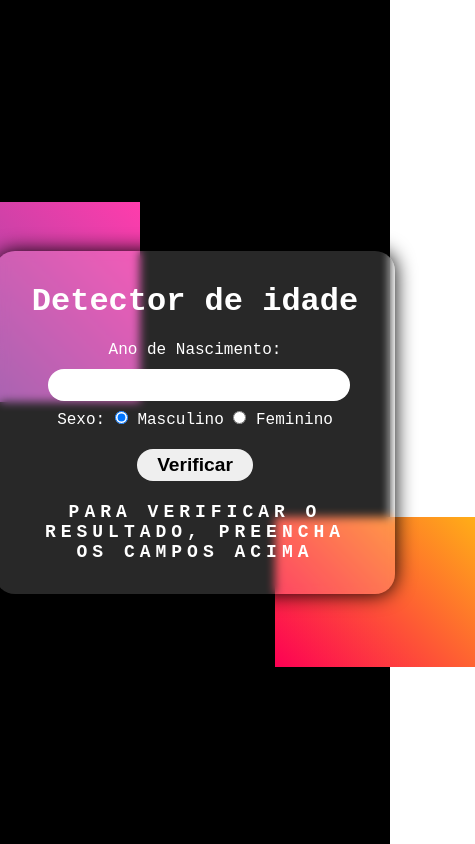
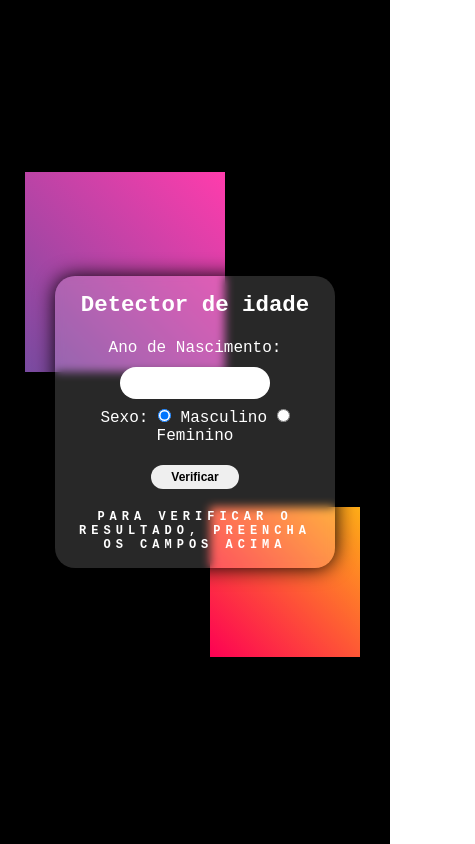
Before and after one commit to JuniorMacedo91/age-detector, a plain HTML site: page index.html in a window 390 px wide. Shown: the whole page, 475 px wide, since content can reach past the window. Drawn offline with Linux system fonts and the light colour scheme.

Commit message:
Update style.css

```diff
--- a/style.css
+++ b/style.css
@@ -87,3 +87,44 @@ section p {
     text-transform: uppercase;
     letter-spacing: 5px;
 }
+
+@media screen and (max-width:600px) {
+
+   .box{
+       width: 280px;
+       padding: 1rem;
+   }
+
+   h1{
+       font-size: 1.4rem;
+   }
+
+   #ano_nasc{
+       width: 150px;
+   }
+
+   #sexo{
+       padding: 10px 0px;
+       font-size: 12px;
+   }
+
+   #res, #button{
+       font-size: 12px;
+   }
+
+   .container::before{
+    width: 200px;
+    height: 200px;
+    transform: translate(-70px,-150px);
+   }
+    .container::after{
+        width: 150px;
+        height: 150px;
+        transform: translate(90px,160px);
+    }
+
+    #foto{
+        width: 250px;
+    }
+
+}
```
